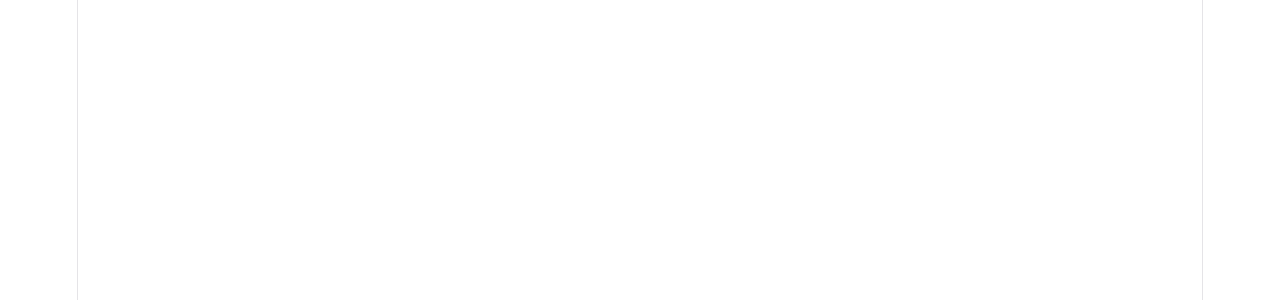
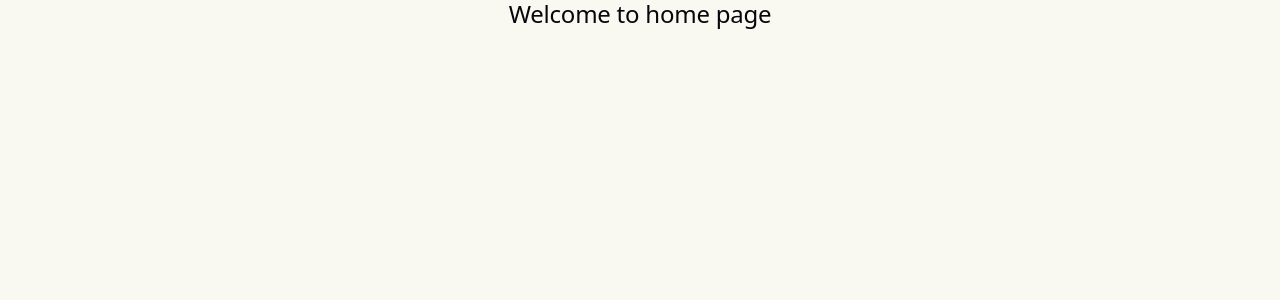
Before and after one commit to Samukelokhathi/Shopping-List-App-React-Ts, a React (Vite) app: page /home in a window 1280 px wide. Before the commit this address had no page. Shown: the top 300 px of the page. Built offline with nearby package versions, Linux system fonts and the light colour scheme.

Commit message:
Created home page

```diff
--- a/db.json
+++ b/db.json
@@ -1,4 +1,13 @@
 {
-  "users": [],
+  "users": [
+    {
+      "name": "Unknown",
+      "surname": "Sigma",
+      "number": "09484742853",
+      "email": "ndilibinomuribanji@gmail.com",
+      "password": "eeeeee",
+      "id": "k-JoWt1_ksg"
+    }
+  ],
   "$schema": "./node_modules/json-server/schema.json"
 }
--- a/src/App.tsx
+++ b/src/App.tsx
@@ -1,5 +1,6 @@
 import Login from "./pages/login/Login";
 import Register from "./pages/register/Register";
+import Home from "./pages/Dashboard/Home";
 import { Route, Routes } from "react-router-dom";
 
 export default function App() {
@@ -8,6 +9,7 @@
       <Routes>
         <Route path="/" element={<Login />} />
         <Route path="/register" element={<Register />} />
+        <Route path="/home" element={<Home />} />
       </Routes>
     </div>
   );
--- a/src/index.css
+++ b/src/index.css
@@ -1,7 +1,7 @@
 :root {
   --text: #6b6375;
   --text-h: #08060d;
-  --bg: #fff;
+  --bg: #faf9f1;
   --border: #e5e4e7;
   --code-bg: #f4f3ec;
   --accent: #aa3bff;
@@ -55,7 +55,7 @@
   max-width: 100%;
   margin: 0 auto;
   text-align: center;
-  border-inline: 1px solid var(--border);
+  /* border-inline: 1px solid var(--border); */
   min-height: 100svh;
   display: flex;
   flex-direction: column;
@@ -64,6 +64,7 @@
 
 body {
   margin: 0;
+  background-color: #faf9f1;
 }
 
 h1,
@@ -77,20 +78,24 @@
   font-size: 56px;
   letter-spacing: -1.68px;
   margin: 32px 0;
+
   @media (max-width: 1024px) {
     font-size: 36px;
     margin: 20px 0;
   }
 }
+
 h2 {
   font-size: 24px;
   line-height: 118%;
   letter-spacing: -0.24px;
   margin: 0 0 8px;
+
   @media (max-width: 1024px) {
     font-size: 20px;
   }
 }
+
 p {
   margin: 0;
 }
--- /dev/null
+++ b/src/pages/Dashboard/Home.tsx
@@ -0,0 +1,12 @@
+
+
+const Home = () => {
+    return (
+        <div>
+            <h2>Welcome to home page
+            </h2>
+        </div>
+    );
+};
+
+export default Home
```
Also changed, not shown: src/pages/Dashboard/Home.module.css (added), src/store/loginSlice.ts (added).
